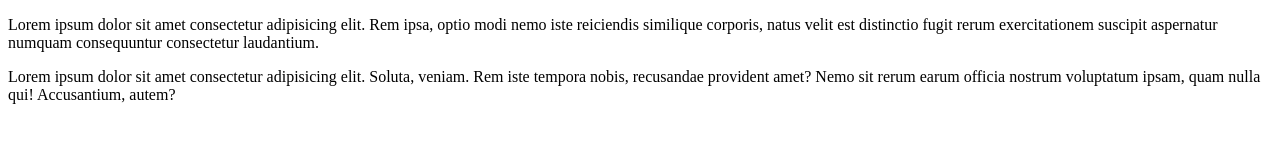
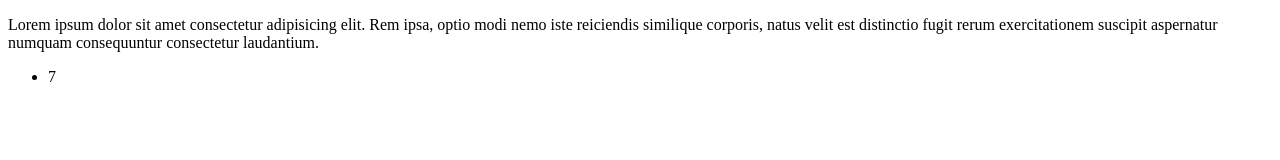
Before and after one commit to Iryna5qa/go_it, a plain HTML site: page index.html in a window 1280 px wide. Drawn offline with Linux system fonts and the light colour scheme.

Commit message:
index.html

```diff
--- a/index.html
+++ b/index.html
@@ -8,6 +8,8 @@
 </head>
 <body>
     <p>Lorem ipsum dolor sit amet consectetur adipisicing elit. Rem ipsa, optio modi nemo iste reiciendis similique corporis, natus velit est distinctio fugit rerum exercitationem suscipit aspernatur numquam consequuntur consectetur laudantium.</p>
-    <p>Lorem ipsum dolor sit amet consectetur adipisicing elit. Soluta, veniam. Rem iste tempora nobis, recusandae provident amet? Nemo sit rerum earum officia nostrum voluptatum ipsam, quam nulla qui! Accusantium, autem?</p>
+    <ul>
+        <li>7</li>
+    </ul>
 </body>
 </html>
```
